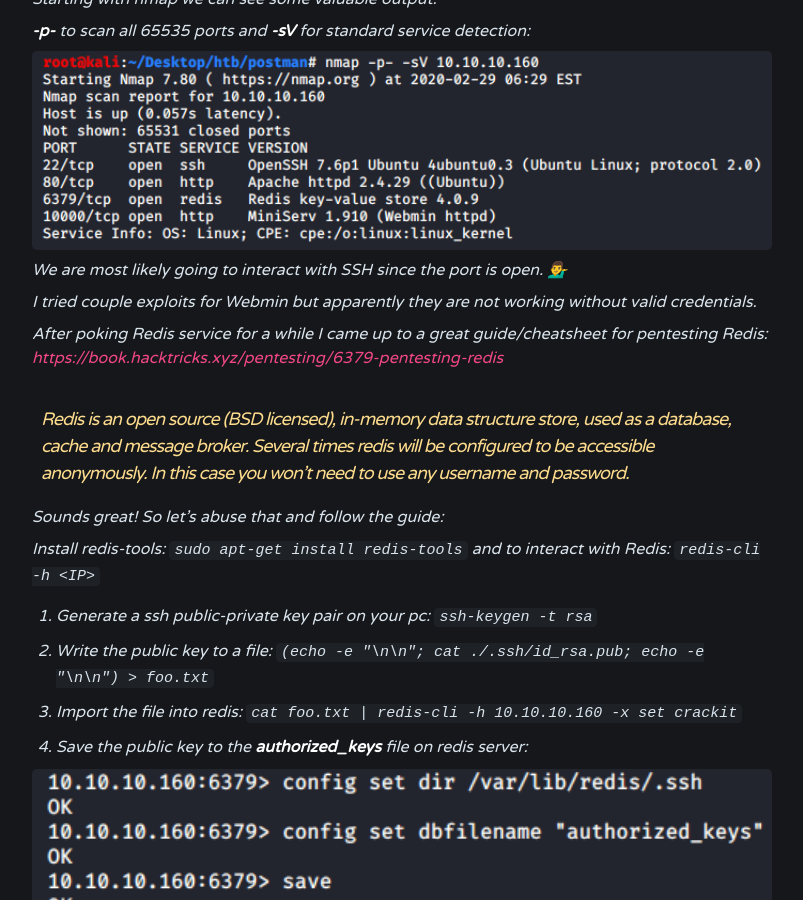
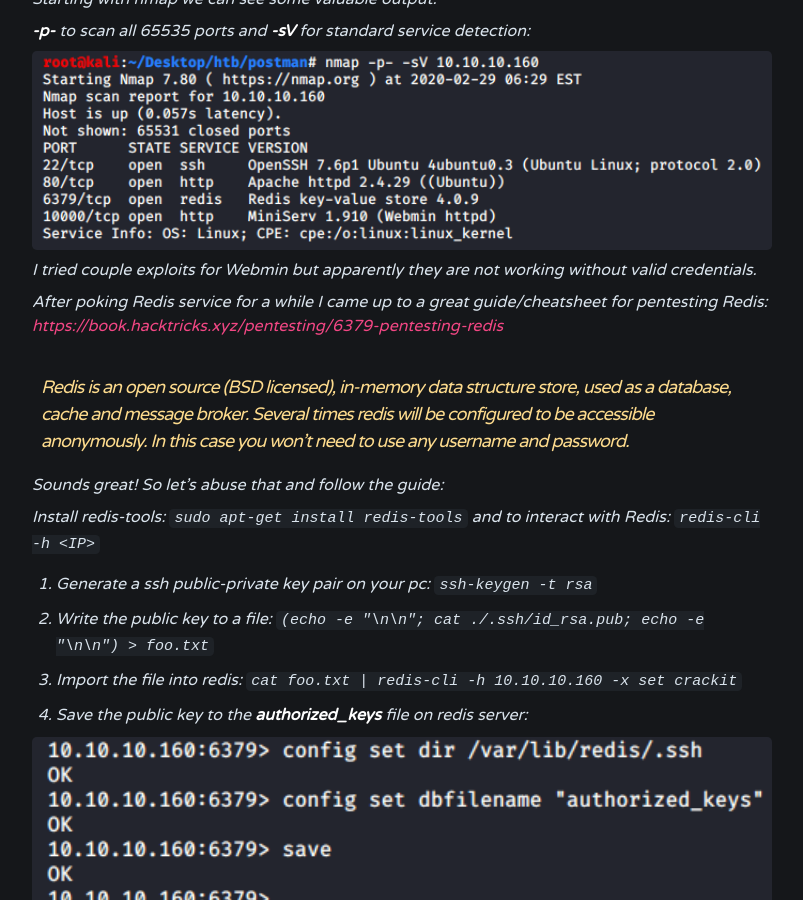
Before and after one commit to dfirale/dfirale.github.io, a Jekyll site: the page built from _posts/2020-03-26-Postman.md, in a window 1280 px wide and 900 px high, scrolled down 850 px. Shown: the whole window, without its empty margins (238-1041 px from the left). Built offline with Jekyll 4.4.1, drawn with Linux system fonts in a browser that asks for light colours; a style sheet for code colours, icons or effects is not loaded.

Commit message:
Update 2020-03-26-Postman.md

```diff
--- a/_posts/2020-03-26-Postman.md
+++ b/_posts/2020-03-26-Postman.md
@@ -13,8 +13,6 @@
 **-p-** to scan all 65535 ports and **-sV** for standard service detection:
 
 ![alt text](https://raw.githubusercontent.com/dfirale/dfirale.github.io/master/assets/images/postman/nmap.png "Nmap")
-
-We are most likely going to interact with SSH since the port is open. 💁‍♂️
 
 I tried couple exploits for Webmin but apparently they are not working without valid credentials.
 
```
